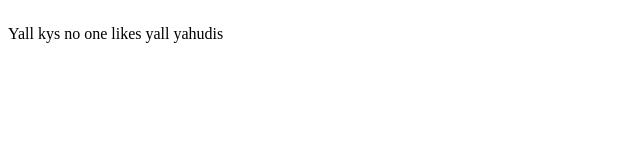
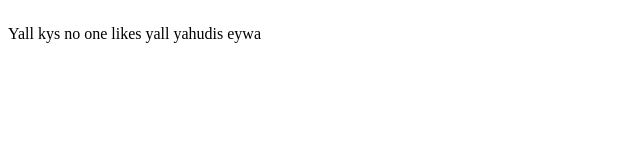
Before and after one commit to Shqiptarboxed/progammieren, a plain HTML site: page index.html in a window 1280 px wide. Shown: the full height of the page, 0-640 px from the left. Drawn offline with Linux system fonts and the light colour scheme.

Commit message:
NEW WORD

```diff
--- a/index.html
+++ b/index.html
@@ -10,7 +10,7 @@
 
 </h6>
 <p>
-Yall kys no one likes yall yahudis
+Yall kys no one likes yall yahudis eywa
 </p>
 
 </body>
```
